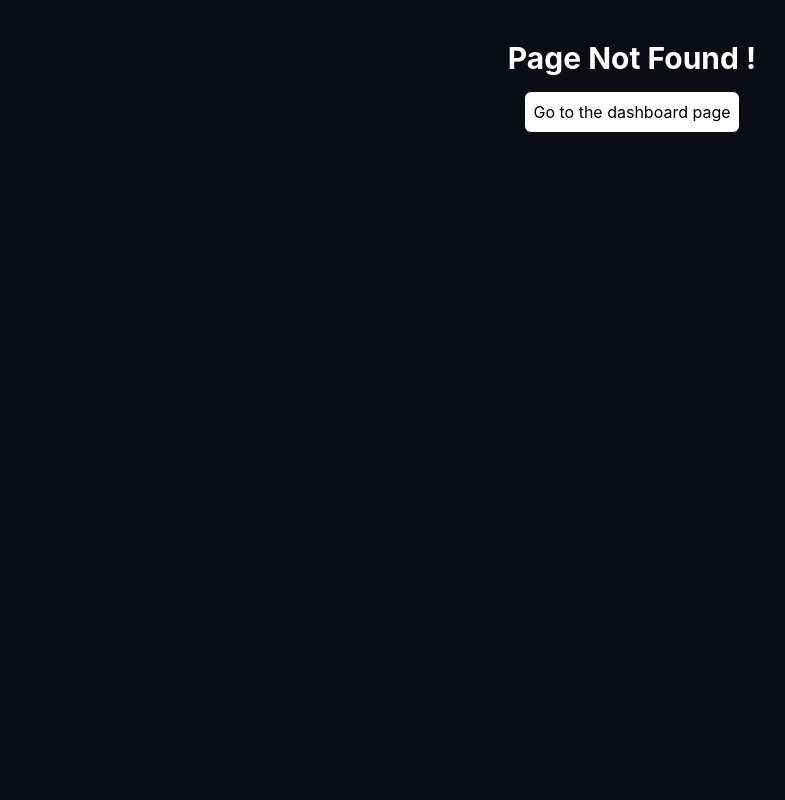
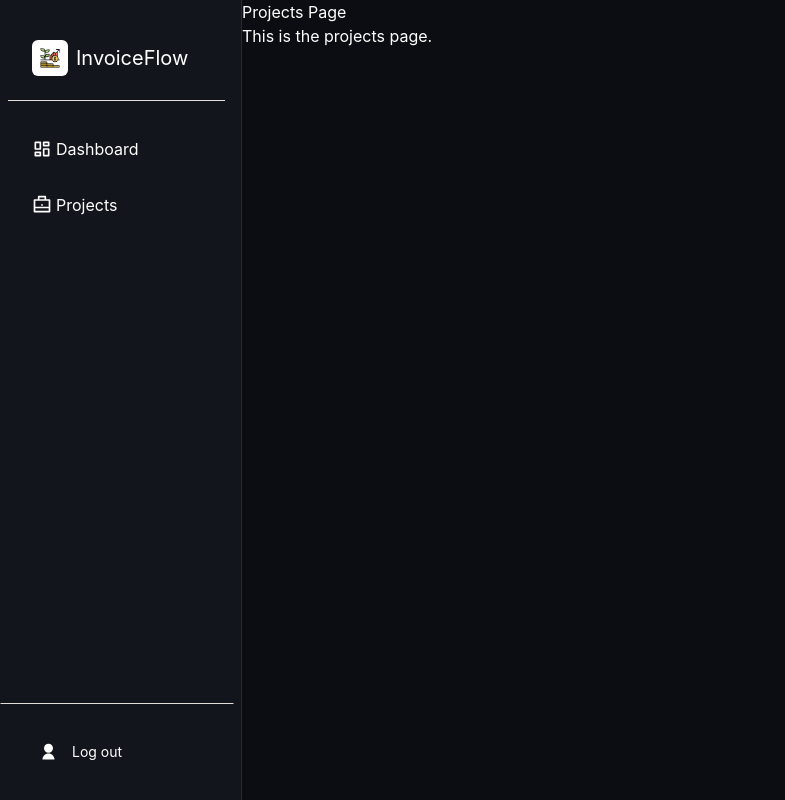
Before and after one commit to ayoub-jabiri/crowd-funder-front, a React (Vite) app in the folder front-end/: page /projects in a window 1280 px wide. Before the commit this address had no page. Shown: the whole page, without its empty margins (8-793 px from the left). Built offline with nearby package versions, Linux system fonts and the light colour scheme; sample sign-in values are in the browser's storage.

Commit message:
Set up the projects page

```diff
--- a/front-end/src/components/Layout/AppLayout.jsx
+++ b/front-end/src/components/Layout/AppLayout.jsx
@@ -15,7 +15,7 @@ export default function AppLayout({ children }) {
     return (
         <div className="flex">
             <SideBar />
-            <main>{children}</main>
+            <main className="text-white">{children}</main>
         </div>
     );
 }
--- a/front-end/src/pages/NotFoundPage.jsx
+++ b/front-end/src/pages/NotFoundPage.jsx
@@ -3,7 +3,7 @@ import { Link } from "react-router";
 export default function NotFoundPage() {
     return (
         <div className="text-white flex justify-center items-center flex-col py-10">
-            <h1 className="text-3xl font-bold mb-4">Page Not Found !</h1>
+            <h1 className="text-3xl font-bold mb-4">Page Not Found</h1>
             <Link
                 to="/dashboard"
                 className="bg-white text-black p-2 rounded-md"
--- /dev/null
+++ b/front-end/src/pages/ProjectsPage.jsx
@@ -0,0 +1,8 @@
+export default function ProjectsPage() {
+    return (
+        <div>
+            <h1>Projects Page</h1>
+            <p>This is the projects page.</p>
+        </div>
+    );
+}
--- a/front-end/src/routes/router.jsx
+++ b/front-end/src/routes/router.jsx
@@ -4,16 +4,9 @@ import DashboradPage from "../pages/DashboradPage";
 import LoginPage from "../pages/LoginPage";
 import RegisterPage from "../pages/RegisterPage";
 import NotFoundPage from "../pages/NotFoundPage";
+import ProjectsPage from "../pages/ProjectsPage";
 
 export const router = createBrowserRouter([
-    {
-        path: "/dashboard",
-        element: (
-            <AppLayout>
-                <DashboradPage />
-            </AppLayout>
-        ),
-    },
     {
         path: "/login",
         element: <LoginPage />,
@@ -26,4 +19,20 @@ export const router = createBrowserRouter([
         path: "*",
         element: <NotFoundPage />,
     },
+    {
+        path: "/dashboard",
+        element: (
+            <AppLayout>
+                <DashboradPage />
+            </AppLayout>
+        ),
+    },
+    {
+        path: "/projects",
+        element: (
+            <AppLayout>
+                <ProjectsPage />
+            </AppLayout>
+        ),
+    },
 ]);
```
